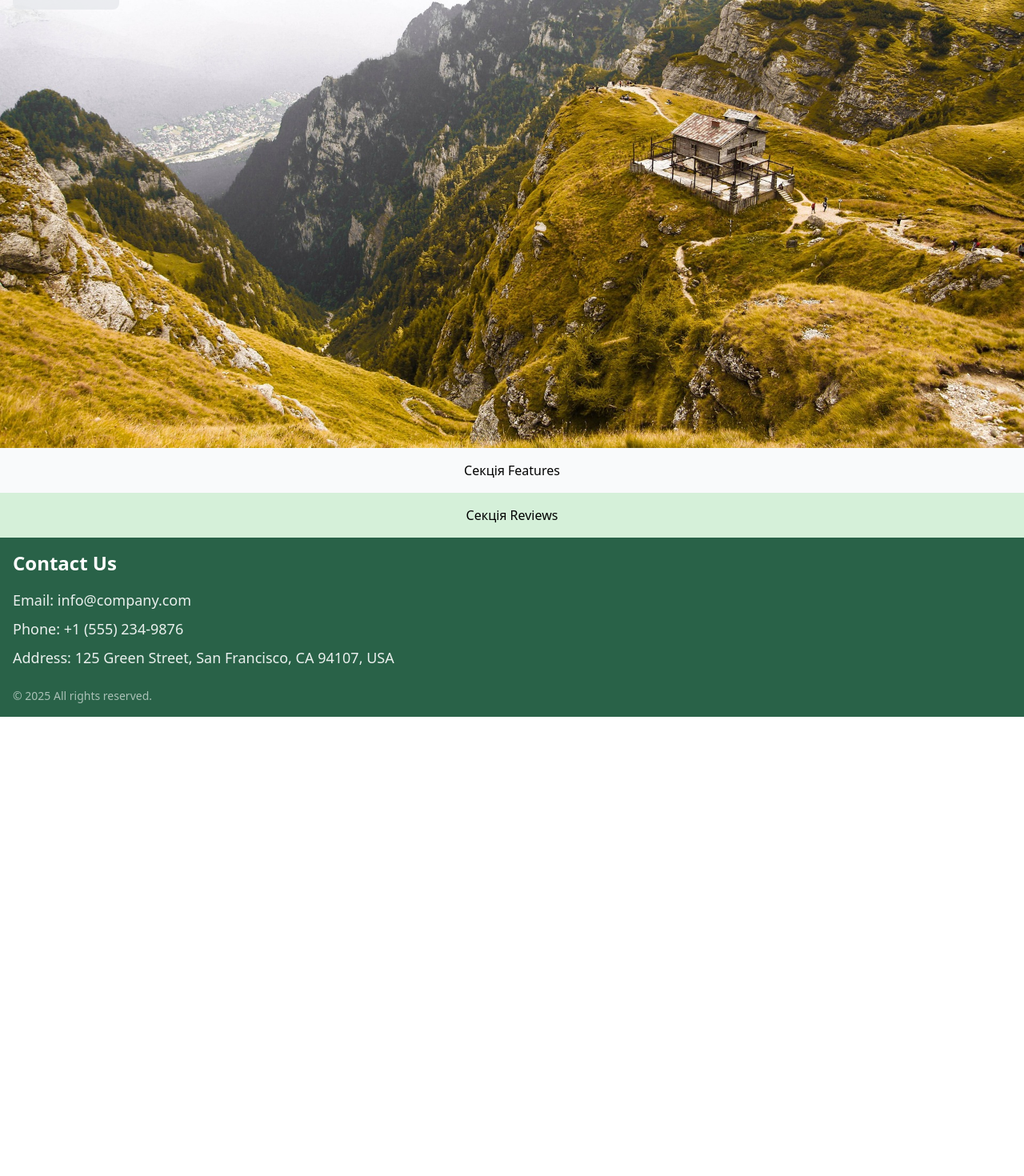
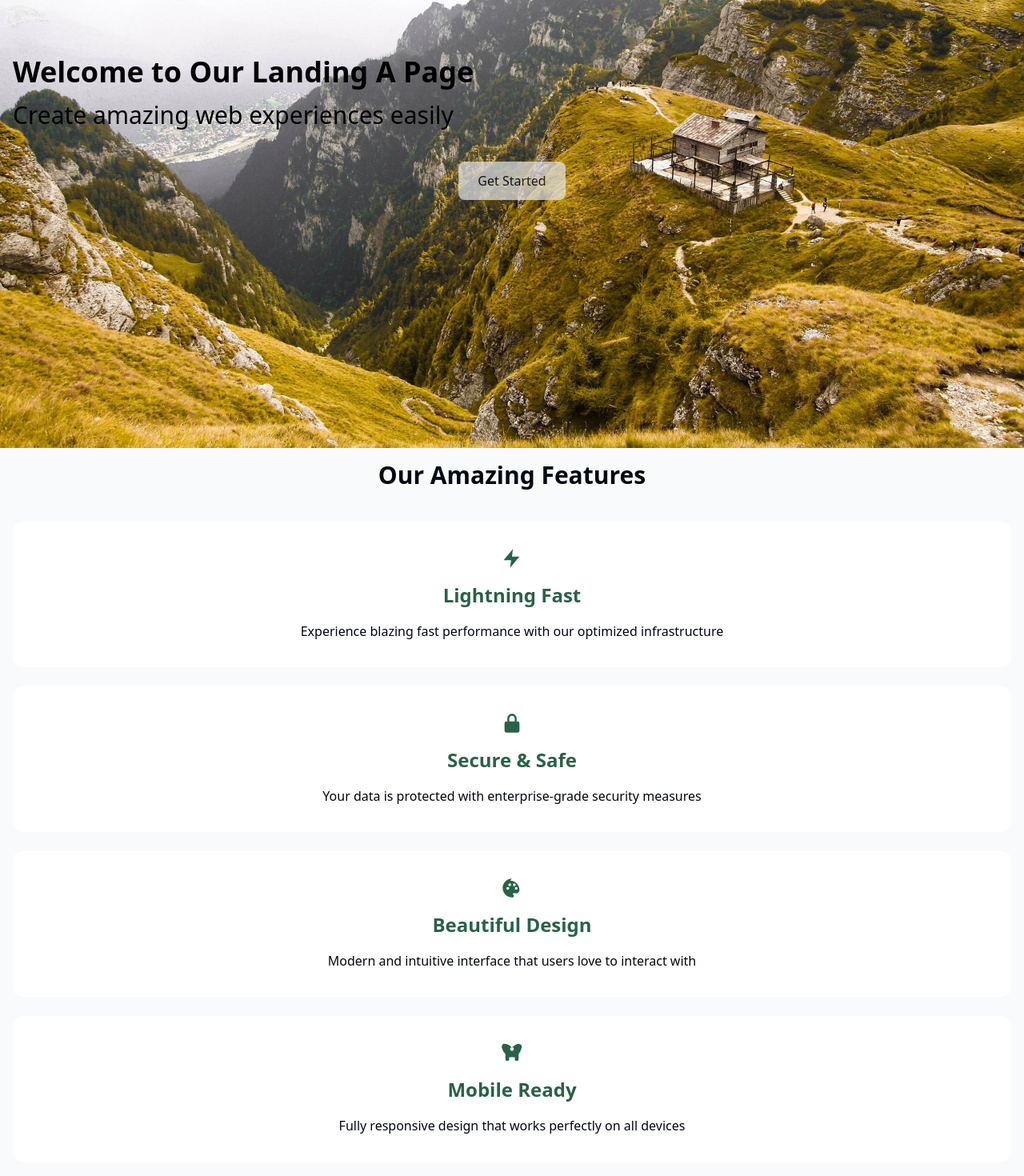
Before and after one commit to opaliienko/landing-factory, a React (Vite) app: page /landing/landingA in a window 1280 px wide. Shown: the part 240-1710 px from the top of the page at 80% size. Before the commit the page ends 1136 px from the top, so only its background shows below. Built offline with nearby package versions, Linux system fonts and the light colour scheme.

Commit message:
Added Features section

```diff
--- a/src/components/sections/Features.jsx
+++ b/src/components/sections/Features.jsx
@@ -3,10 +3,59 @@ const Features = ({ content, theme }) => {
 
   return (
     <section
-      className={`w-full ${customClasses.section}`}
+      className={customClasses.section}
       style={{ backgroundColor: theme.colors.SECONDARY_BG_COLOR }}
     >
-      <div className="">Секція Features</div>
+      <div className={customClasses.container}>
+        {content.title && (
+          <h2
+            className={customClasses.title}
+            style={{ color: theme.colors.TEXT_COLOR }}
+          >
+            {content.title}
+          </h2>
+        )}
+
+        <div className={customClasses.featuresGrid}>
+          {content.features.map((feature, index) => {
+            const IconComponent = feature.icon;
+
+            return (
+              <div
+                key={index}
+                className={customClasses.featureCard}
+                style={{
+                  backgroundColor: theme.colors.white[100],
+                }}
+              >
+                {IconComponent && (
+                  <div className={customClasses.featureIcon}>
+                    <IconComponent
+                      width={28}
+                      height={28}
+                      fill={theme.colors.ACCENT_COLOR}
+                    />
+                  </div>
+                )}
+
+                <h3
+                  className={customClasses.featureTitle}
+                  style={{ color: theme.colors.ACCENT_COLOR }}
+                >
+                  {feature.title}
+                </h3>
+
+                <p
+                  className={customClasses.featureText}
+                  style={{ color: theme.colors.TEXT_COLOR }}
+                >
+                  {feature.text}
+                </p>
+              </div>
+            );
+          })}
+        </div>
+      </div>
     </section>
   );
 };
--- a/src/landings/landingA/config.js
+++ b/src/landings/landingA/config.js
@@ -1,6 +1,13 @@
 import { THEMES } from "./themes";
 
 import heroImage from "../landingA/images/hero.jpg";
+
+import RocketIcon from "../../icons/RocketIcon";
+import LightningIcon from "../../icons/LightningIcon";
+import LockIcon from "../../icons/LockIcon";
+import PaletteIcon from "../../icons/PaletteIcon";
+import MobileIcon from "../../icons/MobileIcon";
+import DiamondIcon from "../../icons/DiamondIcon";
 
 export const landingA = {
   theme: THEMES,
@@ -14,24 +21,64 @@ export const landingA = {
         imageUrl: heroImage,
         customClasses: {
           section:
-            "py-4 px-4 sm:py-6 sm:px-6 md:py-16 md:px-20 flex flex-col justify-start",
-          title: "mb-4 text-4xl sm:text-5xl font-bold text-start",
-          subtitle: "mb-24 text-3xl sm:text-4xl text-start",
+            "w-full py-4 px-4 sm:py-6 sm:px-6 md:py-12 md:px-20 flex flex-col justify-center items-center",
+          container: "container flex flex-col text-left text-black",
+          title: "mb-4 text-4xl sm:text-5xl font-bold",
+          subtitle: "mb-10 text-3xl sm:text-4xl",
           button:
-            "mx-auto px-6 py-3 rounded-lg text-black border border-white opacity-70",
+            "self-center px-6 py-3 rounded-lg text-black border border-white opacity-70",
         },
       },
     },
     {
       type: "Features",
       data: {
+        title: "Our Amazing Features",
+        subtitle:
+          "Discover what makes our product stand out from the competition",
         features: [
-          { title: "", text: "" },
-          { title: "", text: "" },
+          {
+            icon: LightningIcon,
+            title: "Lightning Fast",
+            text: "Experience blazing fast performance with our optimized infrastructure",
+          },
+          {
+            icon: LockIcon,
+            title: "Secure & Safe",
+            text: "Your data is protected with enterprise-grade security measures",
+          },
+          {
+            icon: PaletteIcon,
+            title: "Beautiful Design",
+            text: "Modern and intuitive interface that users love to interact with",
+          },
+          {
+            icon: RocketIcon,
+            title: "Mobile Ready",
+            text: "Fully responsive design that works perfectly on all devices",
+          },
+          {
+            icon: MobileIcon,
+            title: "Easy to Use",
+            text: "Get started in minutes with our simple and intuitive platform",
+          },
+          {
+            icon: DiamondIcon,
+            title: "Premium Quality",
+            text: "Built with attention to detail and highest quality standards",
+          },
         ],
         customClasses: {
-          section:
-            "py-4 px-4 sm:py-6 sm:px-6 md:py-16 md:px-20 flex items-center justify-center",
+          section: "w-full py-4 px-4 sm:py-6 sm:px-6 md:py-12 md:px-20",
+          container: "container mx-auto",
+          title: "text-3xl md:text-4xl font-bold text-center mb-10",
+          featuresGrid:
+            "grid grid-cols-1 md:grid-cols-2 lg:grid-cols-3 gap-6 md:gap-8",
+          featureCard:
+            "p-8 rounded-xl shadow-lg hover:shadow-2xl transition-all duration-200 hover:-translate-y-2",
+          featureIcon: "flex justify-center items-center mb-4",
+          featureTitle: "text-2xl font-bold mb-4 text-center",
+          featureText: "text-base text-center leading-relaxed",
         },
       },
     },
@@ -44,7 +91,9 @@ export const landingA = {
         ],
         customClasses: {
           section:
-            "py-4 px-4 sm:py-6 sm:px-6 md:py-16 md:px-20 flex items-center justify-center",
+            "w-full py-4 px-4 sm:py-6 sm:px-6 md:py-12 md:px-20 flex items-center justify-center",
+          container: "",
+          title: "text-3xl md:text-4xl font-bold text-center mb-10",
         },
       },
     },
@@ -59,9 +108,9 @@ export const landingA = {
         },
         copyright: "All rights reserved.",
         customClasses: {
-          section:
-            "py-4 px-4 sm:py-6 sm:px-6 md:py-12 md:px-20 flex items-center justify-start",
-          container: "text-left text-white",
+          section: "w-full py-4 px-4 sm:py-6 sm:px-6 md:py-12 md:px-20",
+          container:
+            "flex flex-col items-center justify-center text-center text-white",
           title: "text-2xl font-bold mb-4",
           list: "space-y-2 text-lg opacity-90",
           copyright: "mt-6 text-sm opacity-60",
--- a/src/landings/landingB/config.js
+++ b/src/landings/landingB/config.js
@@ -1,6 +1,13 @@
 import { THEMES } from "./themes";
 
 import heroImage from "../landingB/images/hero.jpg";
+
+import RocketIcon from "../../icons/RocketIcon";
+import LightningIcon from "../../icons/LightningIcon";
+import LockIcon from "../../icons/LockIcon";
+import PaletteIcon from "../../icons/PaletteIcon";
+import MobileIcon from "../../icons/MobileIcon";
+import DiamondIcon from "../../icons/DiamondIcon";
 
 export const landingB = {
   theme: THEMES,
@@ -8,30 +15,70 @@ export const landingB = {
     {
       type: "Hero",
       data: {
-        title: "Welcome to Our Landing B Page",
+        title: "Welcome to Our Landing A Page",
         subtitle: "Create amazing web experiences easily",
         buttonText: "Get Started",
         imageUrl: heroImage,
         customClasses: {
           section:
-            "py-4 px-4 sm:py-6 sm:px-6 md:py-16 md:px-20 flex flex-col justify-center items-center",
-          title: "mb-4 text-4xl sm:text-5xl font-bold text-center",
-          subtitle: "mb-16 text-3xl sm:text-4xl text-center",
+            "w-full py-4 px-4 sm:py-6 sm:px-6 md:py-12 md:px-20 flex flex-col justify-center items-center",
+          container: "container flex flex-col text-center text-black",
+          title: "mb-4 text-4xl sm:text-5xl font-bold",
+          subtitle: "mb-10 text-3xl sm:text-4xl",
           button:
-            "mx-auto px-6 py-3 rounded-lg text-black border border-white opacity-70",
+            "self-center px-6 py-3 rounded-lg text-black border border-white opacity-70",
         },
       },
     },
     {
       type: "Features",
       data: {
+        title: "Our Amazing Features",
+        subtitle:
+          "Discover what makes our product stand out from the competition",
         features: [
-          { title: "", text: "" },
-          { title: "", text: "" },
+          {
+            icon: LightningIcon,
+            title: "Lightning Fast",
+            text: "Experience blazing fast performance with our optimized infrastructure",
+          },
+          {
+            icon: LockIcon,
+            title: "Secure & Safe",
+            text: "Your data is protected with enterprise-grade security measures",
+          },
+          {
+            icon: PaletteIcon,
+            title: "Beautiful Design",
+            text: "Modern and intuitive interface that users love to interact with",
+          },
+          {
+            icon: RocketIcon,
+            title: "Mobile Ready",
+            text: "Fully responsive design that works perfectly on all devices",
+          },
+          {
+            icon: MobileIcon,
+            title: "Easy to Use",
+            text: "Get started in minutes with our simple and intuitive platform",
+          },
+          {
+            icon: DiamondIcon,
+            title: "Premium Quality",
+            text: "Built with attention to detail and highest quality standards",
+          },
         ],
         customClasses: {
-          section:
-            "py-4 px-4 sm:py-6 sm:px-6 md:py-16 md:px-20 flex items-center justify-center",
+          section: "w-full py-4 px-4 sm:py-6 sm:px-6 md:py-12 md:px-20",
+          container: "container mx-auto",
+          title: "text-3xl md:text-4xl font-bold text-center mb-10",
+          featuresGrid:
+            "grid grid-cols-1 md:grid-cols-2 lg:grid-cols-3 gap-6 md:gap-8",
+          featureCard:
+            "p-8 rounded-xl shadow-lg hover:shadow-2xl transition-all duration-200 hover:-translate-y-2",
+          featureIcon: "flex justify-center items-center mb-4",
+          featureTitle: "text-2xl font-bold mb-4 text-center",
+          featureText: "text-base text-center leading-relaxed",
         },
       },
     },
@@ -44,7 +91,9 @@ export const landingB = {
         ],
         customClasses: {
           section:
-            "py-4 px-4 sm:py-6 sm:px-6 md:py-16 md:px-20 flex items-center justify-center",
+            "w-full py-4 px-4 sm:py-6 sm:px-6 md:py-12 md:px-20 flex items-center justify-center",
+          container: "",
+          title: "text-3xl md:text-4xl font-bold text-center mb-10",
         },
       },
     },
@@ -59,9 +108,9 @@ export const landingB = {
         },
         copyright: "All rights reserved.",
         customClasses: {
-          section:
-            "py-4 px-4 sm:py-6 sm:px-6 md:py-12 md:px-20 flex items-center justify-center",
-          container: "mx-auto text-center text-white",
+          section: "w-full py-4 px-4 sm:py-6 sm:px-6 md:py-12 md:px-20",
+          container:
+            "flex flex-col items-center justify-center text-center text-white",
           title: "text-2xl font-bold mb-4",
           list: "space-y-2 text-lg opacity-90",
           copyright: "mt-6 text-sm opacity-60",
```
